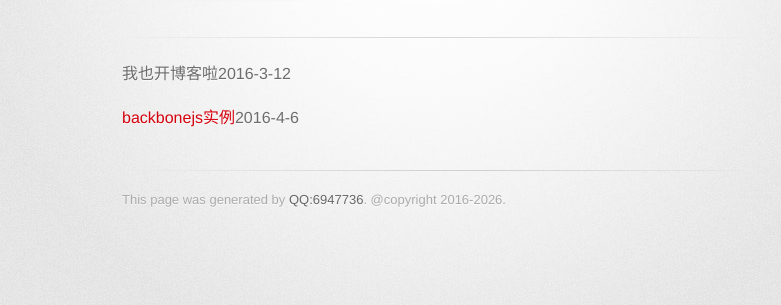
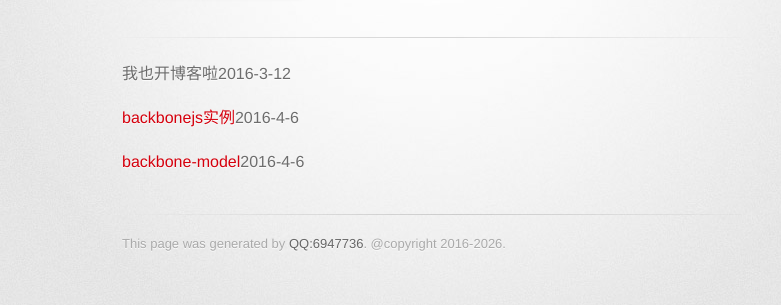
Before and after one commit to Poptiger/web240.github.io, a plain HTML site: page index.html in a window 1280 px wide. Shown: the part 209-514 px from the top of the page, without its empty margins (208-989 px from the left). Drawn offline with Linux system fonts and the light colour scheme; a web font is replaced by a local one.

Commit message:
Update index.html

```diff
--- a/index.html
+++ b/index.html
@@ -31,6 +31,7 @@
         <section id="main_content">
           <p>我也开博客啦2016-3-12</p>
           <p><a href="backbone.html" target="_blank">backbonejs实例</a>2016-4-6</p>
+          <p><a href="backbone-model.html" target="_blank">backbone-model</a>2016-4-6</p>
         </section>
 
 
```
